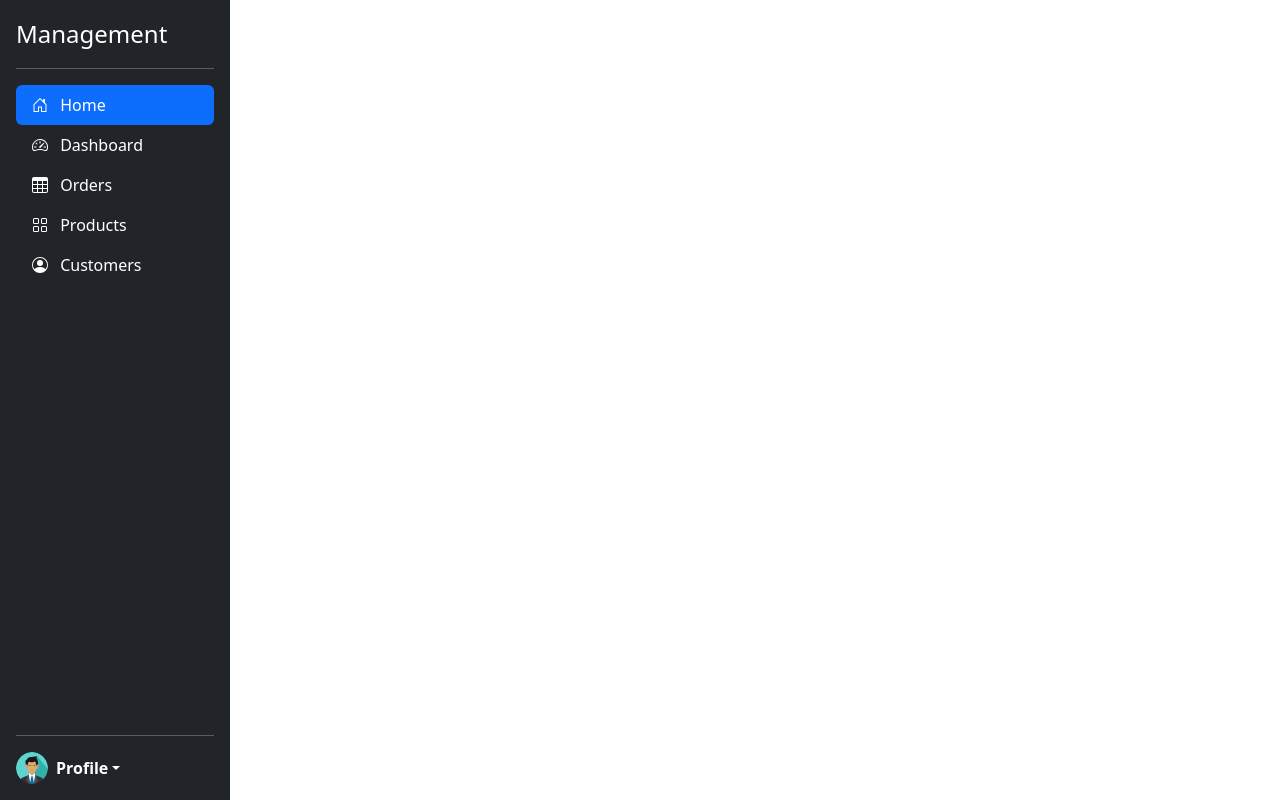
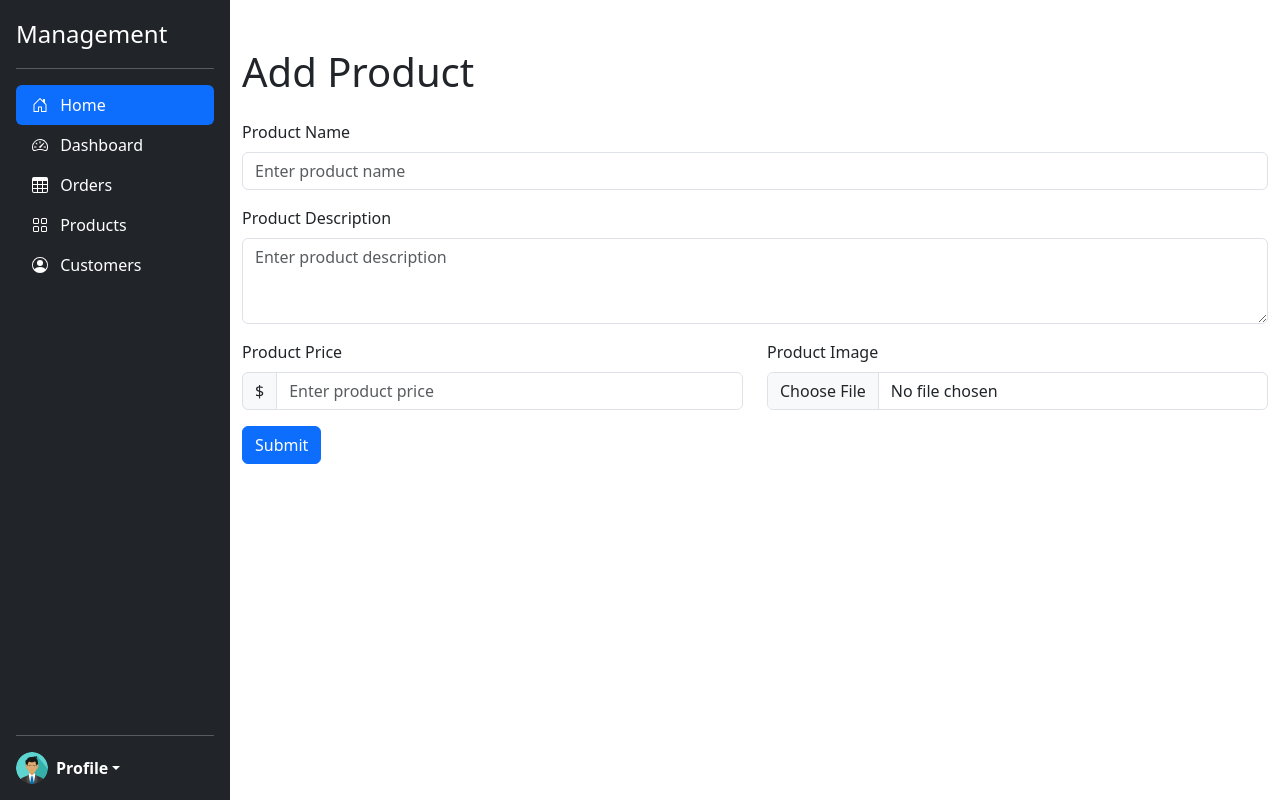
Before and after one commit to Mohamed-Ali-Bourchada/stock_managment, a PHP site: page / in a window 1280 px wide. Run offline with PHP 8.4, Linux system fonts and the light colour scheme.

Commit message:
2nd commit

```diff
--- a/index.php
+++ b/index.php
@@ -74,9 +74,8 @@
 </svg>
 
 
-
-  <div class="d-flex flex-column flex-shrink-0 p-3 text-bg-dark" style="width: 230px; height:100vh">
-    <a href="/" class="d-flex align-text-center  text-white text-decoration-none">
+<main class="d-flex justify-content-around">
+  <div class="d-flex flex-column flex-shrink-0 d-flex justify-content-start p-3 text-bg-dark" style="width: 230px; height:100vh">
       <span class="fs-4">Management</span>
     </a>
     <hr>
@@ -125,13 +124,39 @@
         <li><a class="dropdown-item"  href="#">Sign out</a></li>
       </ul>
     </div>
+
   </div>
 
+<div class="container">
+  <h1 class="mt-5 mb-4">Add Product</h1>
+  <form>
+    <div class="mb-3">
+      <label for="productName" class="form-label">Product Name</label>
+      <input type="text" class="form-control" id="productName" placeholder="Enter product name">
+    </div>
+    <div class="mb-3">
+      <label for="productDescription" class="form-label">Product Description</label>
+      <textarea class="form-control" id="productDescription" rows="3" placeholder="Enter product description"></textarea>
+    </div>
+    <div class="row mb-3">
+      <div class="col">
+        <label for="productPrice" class="form-label">Product Price</label>
+        <div class="input-group">
+          <span class="input-group-text">$</span>
+          <input type="text" class="form-control" id="productPrice" placeholder="Enter product price">
+        </div>
+      </div>
+      <div class="col">
+        <label for="productImage" class="form-label">Product Image</label>
+        <input type="file" class="form-control" id="productImage">
+      </div>
+    </div>
+    <button type="submit" class="btn btn-primary">Submit</button>
+  </form>
+</div>
 
-
-
-
-
-
-
+</main>
+<!-- Bootstrap JS (optional, for certain components like dropdowns, popovers, etc.) -->
+<script src="https://cdn.jsdelivr.net/npm/bootstrap@5.3.0-alpha1/dist/js/bootstrap.bundle.min.js" integrity="sha384-BT6C5gtDDTKlH7j8UUW14I6vJUHcU7jpq9qbl4DBshqsq8ibG0BxOnF4+VtGI6mD" crossorigin="anonymous"></script>
+</body>
 </html>
```
Also changed, not shown: product.php (added, +104 -0 lines).
